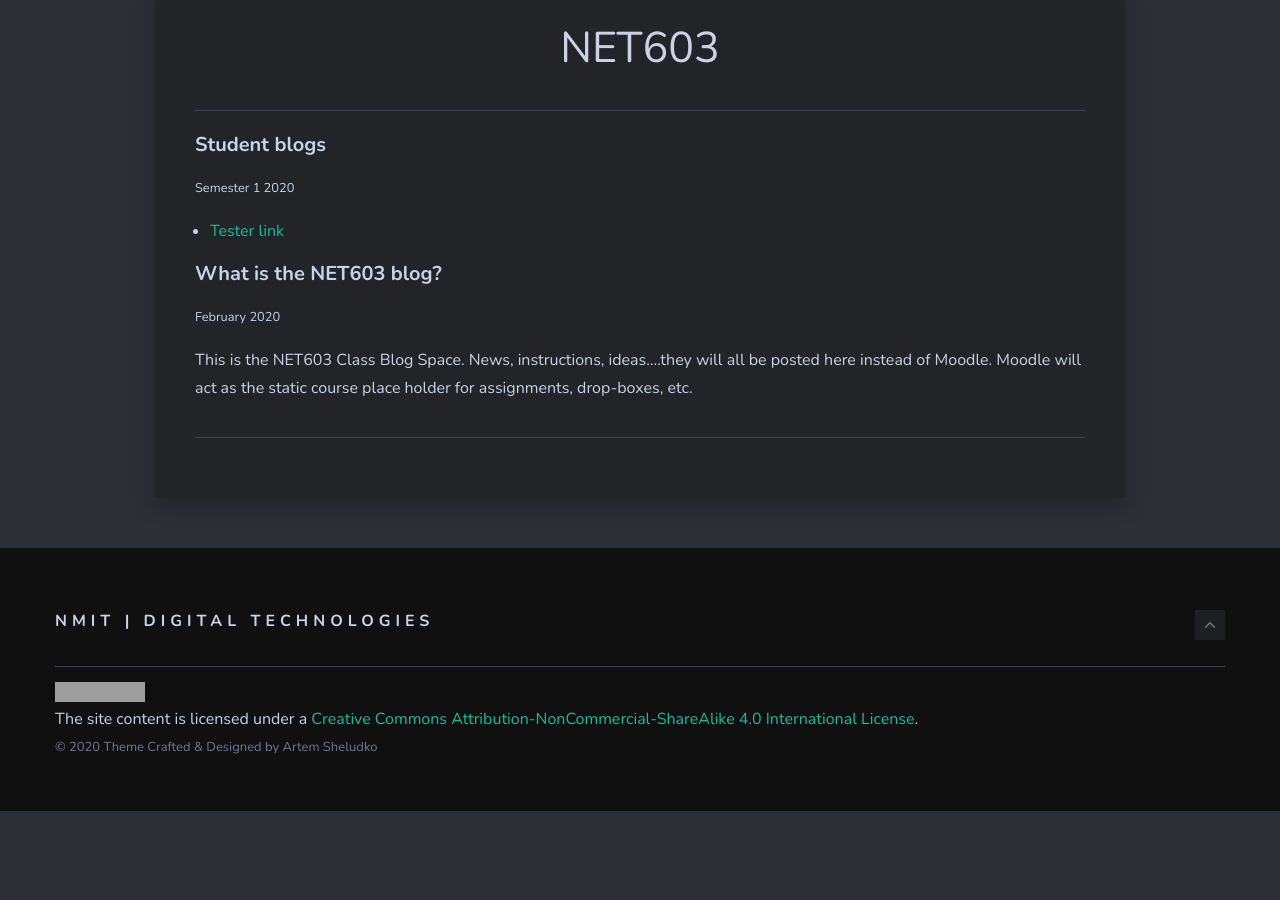
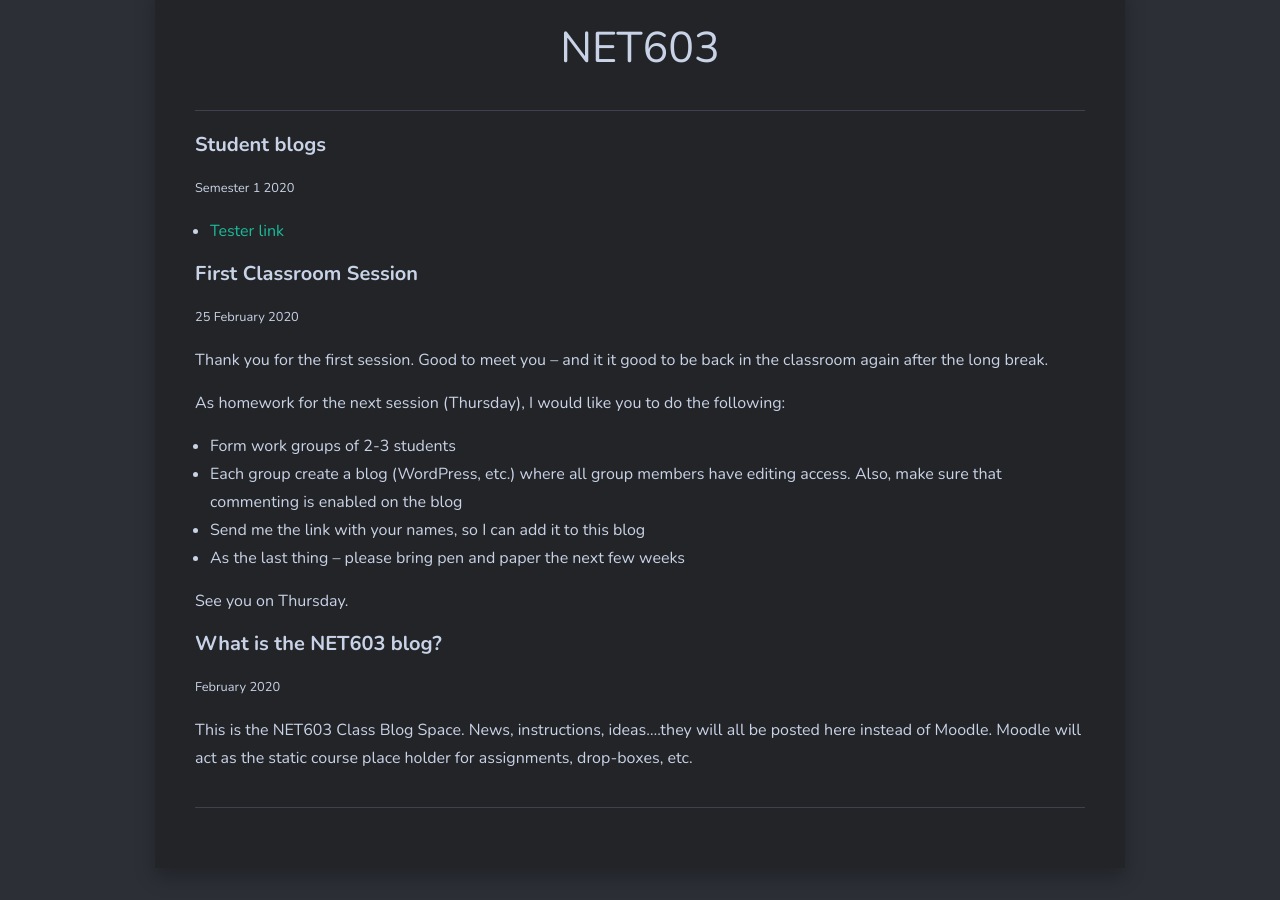
Before and after one commit to larsoliverdam/nmit, a Jekyll site: the page built from _pages/NET603.md, in a window 1280 px wide and 900 px high, scrolled down 738 px. Built offline with Jekyll 4.4.1, drawn with Linux system fonts in a browser that asks for light colours; nearby versions of some CDN libraries; comment, search, counter and statistics services are not loaded; before the commit the page ends 1549 px from its top, so only the background shows below that; grey boxes are pictures that could not be loaded.

Commit message:
first NET603 session posting

```diff
--- a/_pages/NET603.md
+++ b/_pages/NET603.md
@@ -10,6 +10,20 @@ image: binary.jpg
 
 * [Tester link](https://nmitresearchmethods.wordpress.com/)
 
+#### First Classroom Session
+<small>25 February  2020</small>
+
+Thank you for the first session. Good to meet you – and it it good to be back in the classroom again after the long break.
+
+As homework for the next session (Thursday), I would like you to do the following:
+
+* Form work groups of 2-3 students
+* Each group create a blog (WordPress, etc.) where all group members have editing access. Also, make sure that commenting  is enabled on the blog
+* Send me the link with your names, so I can add it to this blog
+* As the last thing – please bring pen and paper the next few weeks
+
+See you on Thursday.
+
 #### What is the NET603 blog?
 <small>February 2020</small>
 
```
